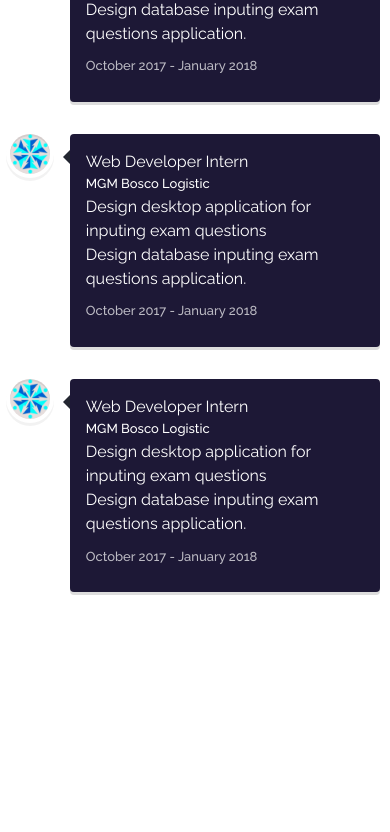
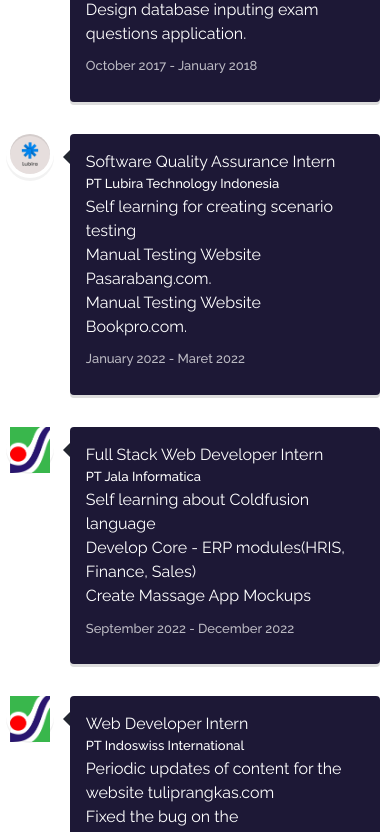
Before and after one commit to revaldoh/bio, a React (Vite) app: page / in a window 390 px wide. Shown: the part 2360-3192 px from the top of the page. Before the commit the page ends 2984 px from the top, so only its background shows below. Built offline with nearby package versions, Linux system fonts and the light colour scheme.

Commit message:
menambahkan data experiences

```diff
--- a/src/assets/index.js
+++ b/src/assets/index.js
@@ -1,8 +1,8 @@
 import umn from './images/experience/umn.png';
 import pustekkom from './images/experience/pustekkom.png';
 import bosco from './images/experience/bosco.png';
+import lubira from './images/experience/lubira.png';
+import jala from './images/experience/jala.png';
 
 
-
-
-export{umn,pustekkom,bosco}
+export{umn,pustekkom,bosco, lubira, jala}
--- a/src/components/Social.jsx
+++ b/src/components/Social.jsx
@@ -49,10 +49,10 @@
 
   ]
     return (
-   <div className='hidden lg:flex flex-col top-[35%] left-0 fixed'>
-     <ul>
+   <div className='hidden lg:flex flex-col top-[35%] left-0 fixed z-50'>
+     <ul className=''>
      {links.map(({id,child,href,style, download})=>(
-        <li key={id} className={'flex justify-between items-center w-40 h-14 px-4 bg-gray-500 ml-[-100px] hover:ml-[-10px] hover:rounded-md duration-300 '+ ' '+ style  }>
+        <li key={id} className={'flex justify-between items-center w-40 h-14 px-4 bg-gray-500 ml-[-100px] hover:ml-[-10px] hover:rounded-md duration-300'+ ' '+ style  }>
         <a className='flex justify-between items-center w-full text-white' href={href} target='_blank' download={download} rel='noreferrer'>{child}</a>
     </li>
      ))}
--- a/src/constants/index.js
+++ b/src/constants/index.js
@@ -2,8 +2,9 @@
 
   pustekkom,
   umn,
-  bosco
-
+  bosco,
+  lubira,
+  jala
 } from '../assets';
 
 const experiences = [
@@ -47,29 +48,45 @@
 
 },
 {
-  title: "Web Developer Intern",
-  company_name: "MGM Bosco Logistic",
-  icon: bosco,
+  title: "Software Quality Assurance Intern",
+  company_name: "PT Lubira Technology Indonesia",
+  icon: lubira,
   iconBg: "#E6DEDD",
-  date: "October 2017 - January 2018",
+  date: "January 2022 - Maret 2022",
   points: [
-    "Design desktop application for inputing exam questions",
-    "Design database inputing exam questions application.",
+    "Self learning for creating scenario testing",
+    "Manual Testing Website Pasarabang.com.",
+    "Manual Testing Website Bookpro.com."
+],
+
+},
+{
+  title: "Full Stack Web Developer Intern",
+  company_name: "PT Jala Informatica",
+  icon: jala,
+  iconBg: "#E6DEDD",
+  date: "September 2022 - December 2022",
+  points: [
+    "Self learning about Coldfusion language",
+    "Develop Core - ERP modules(HRIS, Finance, Sales)",
+    "Create Massage App Mockups"
 ],
 
 },
 {
   title: "Web Developer Intern",
-  company_name: "MGM Bosco Logistic",
-  icon: bosco,
+  company_name: "PT Indoswiss International",
+  icon: jala,
   iconBg: "#E6DEDD",
-  date: "October 2017 - January 2018",
+  date: "Maret 2023 - Present",
   points: [
-    "Design desktop application for inputing exam questions",
-    "Design database inputing exam questions application.",
+    "Periodic updates of content for the website tuliprangkas.com",
+    "Fixed the bug  on the noorwalhayah.org website.",
+    "Create a blog website at article.lunarabeauty.com."
 ],
 
-},];
+}
+];
 
 
    export {experiences}
```
Also changed, not shown: src/assets/images/experience/jala.png (added), src/assets/images/experience/lubira.png (added).
